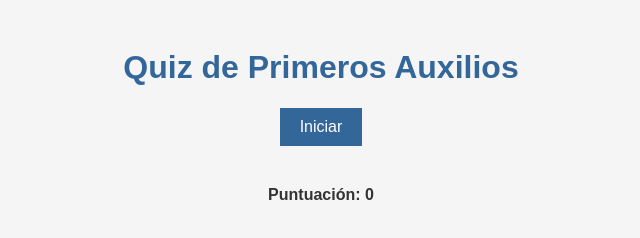
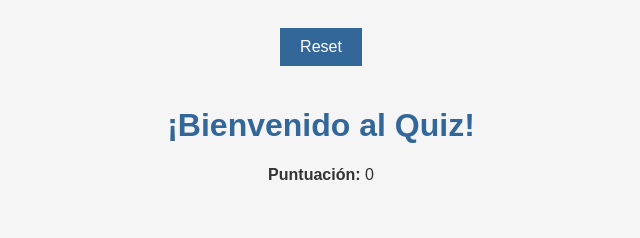
Before and after one commit to GabrielK84/quiz2-beta, a plain HTML site: page index.html in a window 1280 px wide. Shown: the whole page, without its empty margins (319-959 px from the left). Drawn offline with Linux system fonts and the light colour scheme.

Commit message:
Update index.html

```diff
--- a/index.html
+++ b/index.html
@@ -1,25 +1,22 @@
 <!DOCTYPE html>
-<html lang="es">
-
+<html lang="en">
 <head>
     <meta charset="UTF-8">
     <meta name="viewport" content="width=device-width, initial-scale=1.0">
     <title>Quiz</title>
     <link rel="stylesheet" href="styles.css">
 </head>
-
 <body>
     <div class="container">
-        <h1>Quiz de Primeros Auxilios</h1>
-        <button id="start-btn">Iniciar</button>
-        <div id="quiz">
-            <h2 id="question"></h2>
-            <div id="options"></div>
-            <div id="score">Puntuación: <span id="score-value">0</span></div>
-            <div id="message"></div>
+        <button id="restart-btn" class="reset-btn">Reset</button>
+        <h1>¡Bienvenido al Quiz!</h1>
+        <h2 id="question"></h2>
+        <div id="options"></div>
+        <div id="score-container">
+            <span id="score">Puntuación: </span><span id="score-value">0</span>
         </div>
+        <div id="quiz-end-message"></div>
     </div>
     <script src="quiz.js"></script>
 </body>
-
 </html>
```
